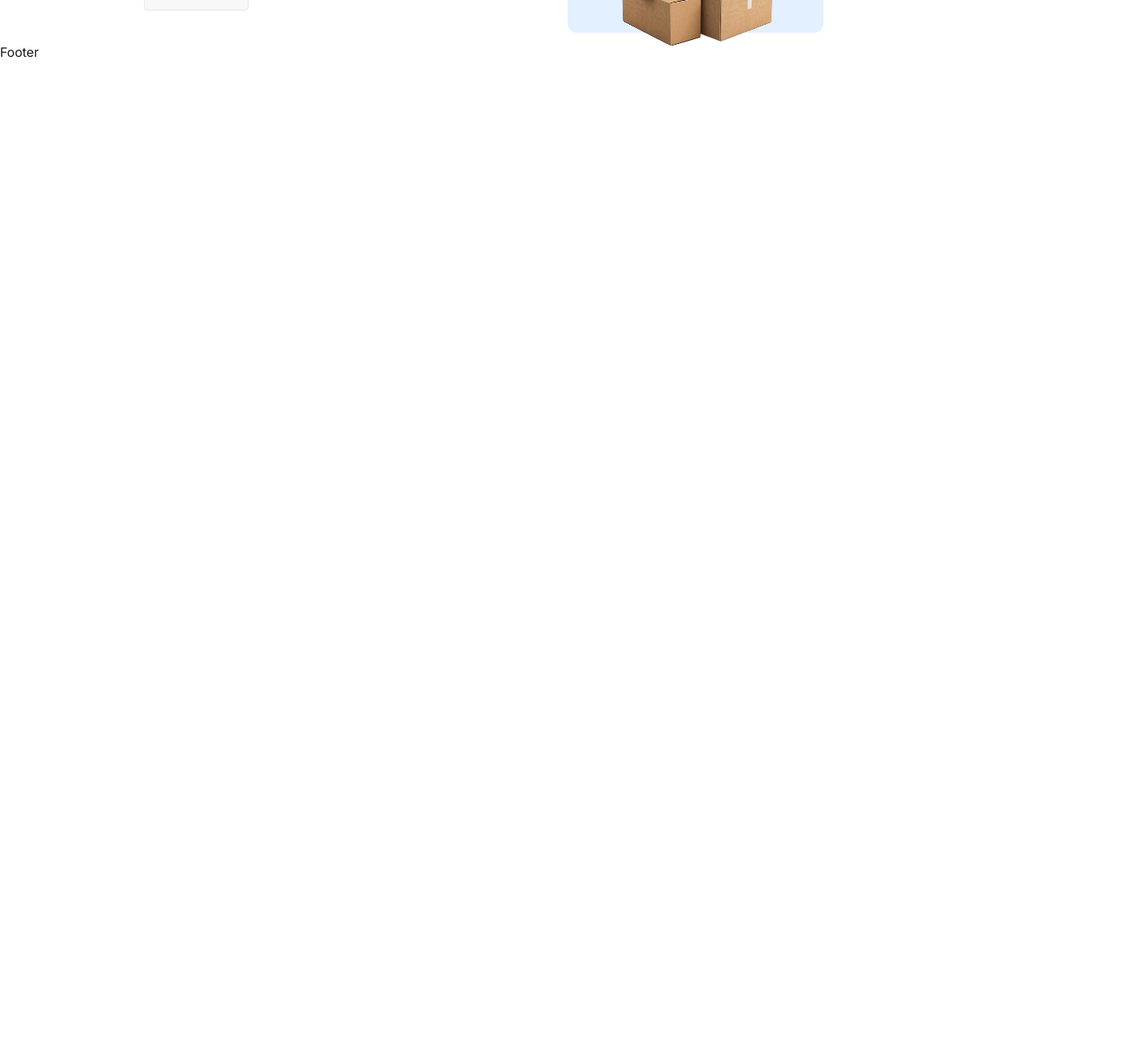
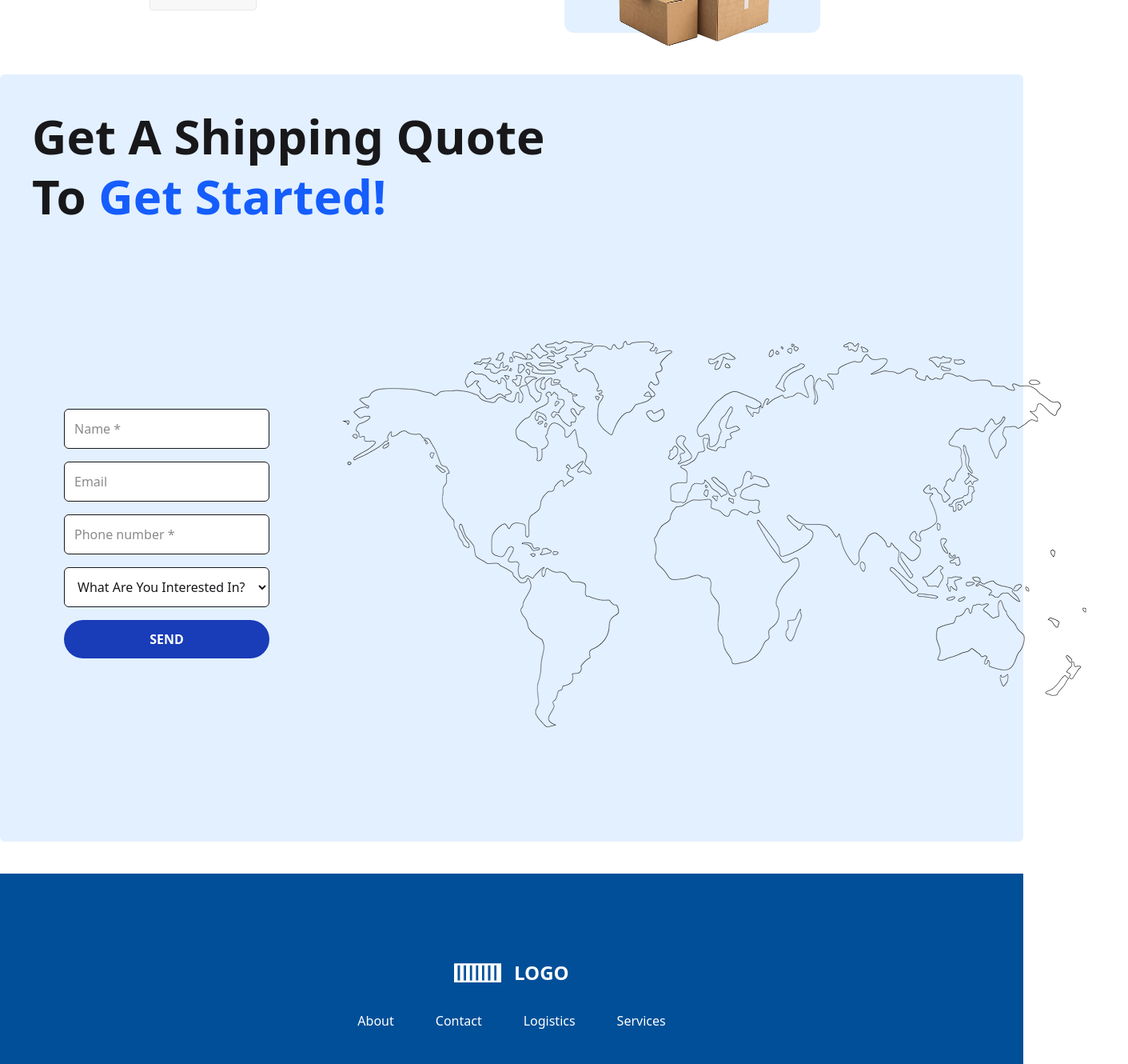
Before and after one commit to Mdsakib999/Trns-4-intern-practice, a React (Vite) app: page /services in a window 1280 px wide. Shown: the part 1000-2330 px from the top of the page at 80% size, 1411 px wide, since content can reach past the window. Before the commit the page ends 1105 px from the top, so only its background shows below. Built offline with nearby package versions, Linux system fonts and the light colour scheme.

Commit message:
service page done

```diff
--- a/src/App.jsx
+++ b/src/App.jsx
@@ -1,10 +1,10 @@
 import Navbar from "./components/shared/Navbar";
 import { Outlet } from "react-router-dom";
-import Footer from "./components/shared/Footer";
+import { Footer } from "./components/shared/Footer";
 
 const App = () => {
   return (
-    <div className="font-inter">
+    <div>
       <Navbar />
       <div className="pt-0">
         <Outlet />
--- a/src/components/ServicePageComponents/Banner.jsx
+++ b/src/components/ServicePageComponents/Banner.jsx
@@ -26,7 +26,7 @@ export const Banner = () => {
 
   return (
     <div>
-      <h1 className="text-6xl font-semibold">
+      <h1 className="text-6xl font-semibold mx-10">
         <p>Learn More About the</p>
         <p>
           Segments <span className="text-primary">We Serve</span>{" "}
--- /dev/null
+++ b/src/components/ServicePageComponents/Contact.jsx
@@ -0,0 +1,57 @@
+import worldmap from "/assets/world-map.png";
+
+export const Contact = () => {
+  return (
+    <div className="bg-secondary p-10 mt-20 rounded-md">
+      <h1 className="text-4xl md:text-6xl font-semibold leading-tight mb-10">
+        <p>Get A Shipping Quote</p>
+        <p>
+          To <span className="text-blue-600 font-bold">Get Started!</span>
+        </p>
+      </h1>
+
+      <div className="flex flex-col md:flex-row justify-between items-center gap-10 mx-10">
+        {/* Form Section */}
+        <form className="flex flex-col gap-4 w-full max-w-md">
+          <input
+            type="text"
+            placeholder="Name *"
+            className="p-3 border rounded-md outline-none bg-white"
+            required
+          />
+          <input
+            type="email"
+            placeholder="Email"
+            className="p-3 border rounded-md outline-none bg-white"
+          />
+          <input
+            type="tel"
+            placeholder="Phone number *"
+            className="p-3 border rounded-md outline-none bg-white"
+            required
+          />
+          <select
+            className="p-3 border rounded-md outline-none bg-white"
+            defaultValue=""
+          >
+            <option value="" disabled>
+              What Are You Interested In?
+            </option>
+            <option value="shipping">Shipping</option>
+            <option value="tracking">Tracking</option>
+            <option value="support">Customer Support</option>
+          </select>
+          <button
+            type="submit"
+            className="bg-blue-800 text-white py-3 rounded-full font-semibold hover:bg-blue-900 transition"
+          >
+            SEND
+          </button>
+        </form>
+
+        {/* World Map Section */}
+        <img src={worldmap} alt="world map" className="" />
+      </div>
+    </div>
+  );
+};
--- a/src/components/ServicePageComponents/TransSolution.jsx
+++ b/src/components/ServicePageComponents/TransSolution.jsx
@@ -3,12 +3,15 @@ import { Tab } from "./Tab/Tab";
 
 export const TransSolution = () => {
   return (
-    <div className="mt-28">
-      <h1 className="text-6xl font-semibold text-center">
-        Transport <span className="text-primary">Solutions</span>
-      </h1>
-      <Tab />
-      <CustomClearance />
+    <div className="mt-28 mx-10">
+      <div className="relative">
+        <h1 className="text-6xl font-semibold text-center">
+          Transport <span className="text-primary">Solutions</span>
+        </h1>
+        <div className="absolute -inset-x-20 -inset-y-20 bg-gradient-to-r from-blue-600 via-indigo-800 to-purple-900 opacity-50 blur-2xl h-[300px] w-[500px] rounded-2xl"></div>
+        <Tab />
+        <CustomClearance />
+      </div>
     </div>
   );
 };
--- a/src/components/shared/Footer.jsx
+++ b/src/components/shared/Footer.jsx
@@ -1,7 +1,36 @@
-import React from "react";
+import logo from "/assets/Logo2.png";
+import { Link } from "react-router-dom";
 
-const Footer = () => {
-	return <div>Footer</div>;
+export const Footer = () => {
+  const menuItems = [
+    { name: "About", path: "/about" },
+    { name: "Contact", path: "/contact" },
+    { name: "Logistics", path: "#" },
+    { name: "Services", path: "/services" },
+  ];
+
+  return (
+    <footer className=" flex items-center justify-center text-center mt-10 bg-primary h-80">
+      <div>
+        {/* Logo */}
+        <div className="flex justify-center items-center gap-4 mb-8">
+          <img src={logo} alt="Logo" className="h-6" />{" "}
+          <span className="text-2xl font-semibold text-white">LOGO </span>
+        </div>
+
+        {/* Navigation Links */}
+        <nav className="flex flex-col md:flex-row md:justify-center md:space-x-8 mb-4 gap-5">
+          {menuItems.map((item) => (
+            <Link
+              key={item.name}
+              to={item.path}
+              className="text-white hover:text-orange-500 transition hover:font-semibold"
+            >
+              {item.name}
+            </Link>
+          ))}
+        </nav>
+      </div>
+    </footer>
+  );
 };
-
-export default Footer;
--- a/src/pages/ServicePage/Service.jsx
+++ b/src/pages/ServicePage/Service.jsx
@@ -1,11 +1,14 @@
 import { Banner } from "../../components/ServicePageComponents/Banner";
+import { Contact } from "../../components/ServicePageComponents/Contact";
 import { TransSolution } from "../../components/ServicePageComponents/TransSolution";
 
 export const Service = () => {
   return (
-    <div className="container mx-auto mt-20">
+    <div className="mt-20">
       <Banner />
       <TransSolution />
+
+      <Contact />
     </div>
   );
 };
```
Also changed, not shown: public/assets/Logo2.png (added), public/assets/world-map.png (added).
